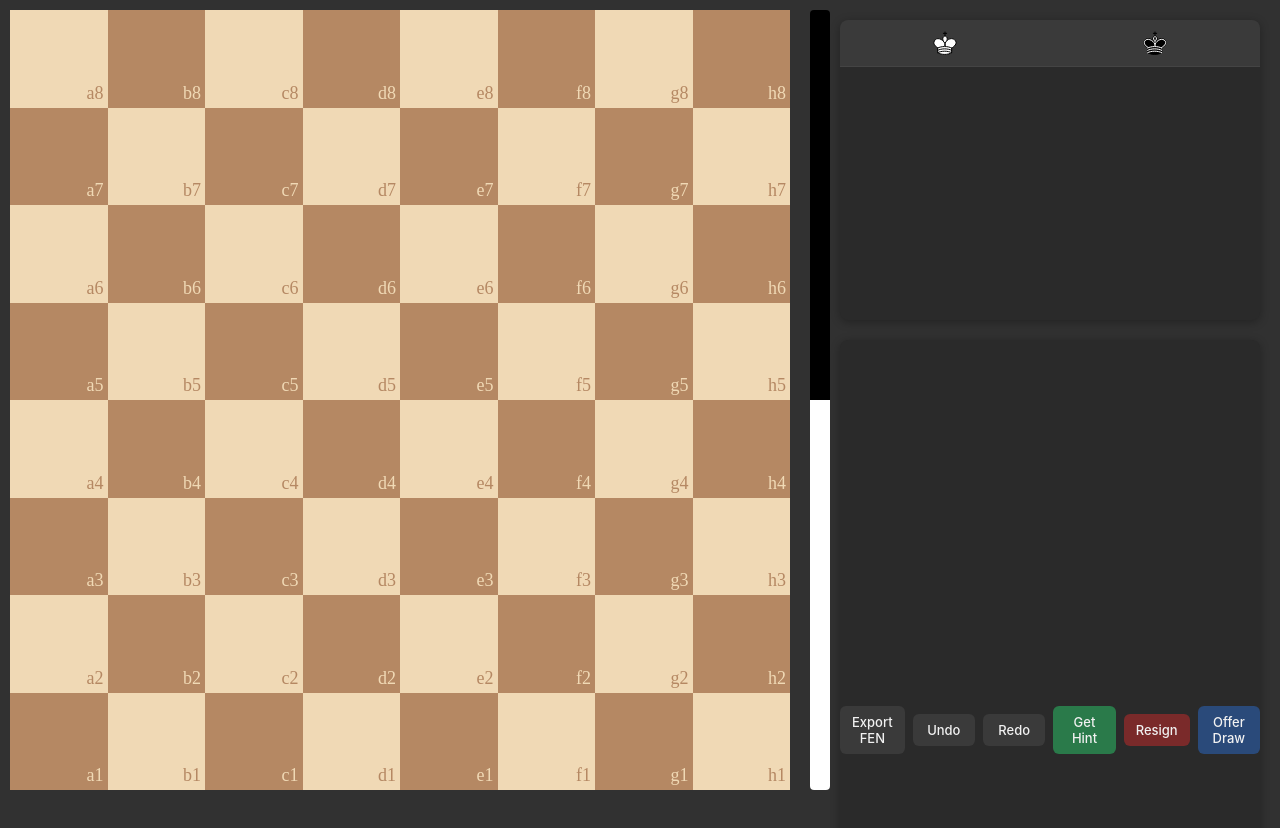
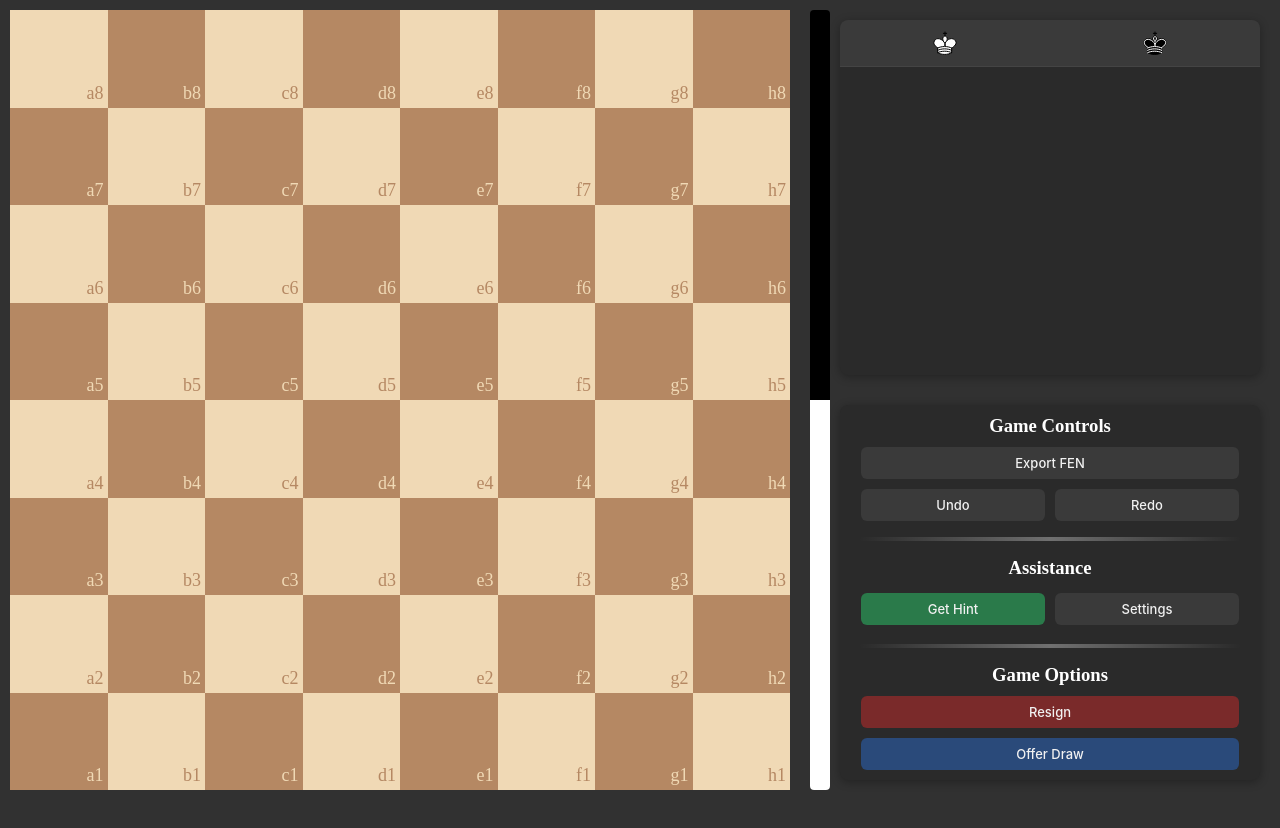
Before and after one commit to ShayCerny/Chess-Mate, a React (Vite) app: page / in a window 1280 px wide. Shown: the top 828 px of the page. After the commit the page ends 800 px from the top, so only its background shows below. Built offline with nearby package versions, Linux system fonts and the light colour scheme.

Commit message:
Prettied up controls

```diff
--- a/src/renderer/components/GameManager.tsx
+++ b/src/renderer/components/GameManager.tsx
@@ -16,8 +16,7 @@ import Piece from "./Piece";
 // offerDraw()
 
 export const GameManager = () => {
-	const moveList = [
-	] as ITurnMove[];
+	const moveList = [] as ITurnMove[];
 	const whiteAdvantage = 0.5; // when a move is done it should calculate a new position evaluation and return whiteAdvantage
 	const height = `${whiteAdvantage * 100}%`;
 	return (
@@ -53,15 +52,31 @@ export const GameManager = () => {
 						</tbody>
 					</table>
 					<div className="controls">
+						<div className="group">
+							<h3 className="group-title">Game Controls</h3>
 							<button className="control-btn export">Export FEN</button>
+							<div className="row">
 								<button className="control-btn undo">Undo</button>
 								<button className="control-btn redo">Redo</button>
+							</div>
+						</div>
+						<hr />
+						<div className="group">
+							<h3 className="group-title">Assistance</h3>
+							<div className="row">
 								<button className="control-btn hint">Get Hint</button>
+								<button className="control-btn">Settings</button>
+							</div>
+						</div>
+						<hr />
+						<div className="group">
+							<h3 className="group-title">Game Options</h3>
 							<button className="control-btn resign">Resign</button>
 							<button className="control-btn draw">Offer Draw</button>
 						</div>
 					</div>
 				</div>
 			</div>
+		</div>
 	);
 };
--- a/src/renderer/styles/chess.scss
+++ b/src/renderer/styles/chess.scss
@@ -86,6 +86,10 @@
 
 		div {
 			height: 100%;
+			display: flex;
+			flex-direction: column;
+			align-items: center;
+			justify-content: center;
 
 			#move-tree {
 				width: calc(100vw - 100vh - 40px - 20px);
@@ -99,7 +103,7 @@
 				text-align: center;
 				overflow: hidden;
 				display: block; // allow scroll inside
-				height: 300px;
+				height: calc(50vh - 20px);
 
 				thead {
 					display: table;
@@ -190,19 +194,56 @@
 
 			.controls {
 				display: flex;
+				flex-direction: column;
 				justify-content: space-between;
 				align-items: center;
 				width: calc(100vw - 100vh - 40px - 20px);
+				height: auto;
 				margin: 10px;
 				margin-top: 20px;
+				padding: 10px 0;
 				background-color: #2a2a2a;
 				border-radius: 8px;
 				box-shadow: 0 2px 10px rgba(0, 0, 0, 0.3);
 				gap: 8px;
+				height: calc(50vh - 20px);
+
+				hr {
+					padding: 2px;
+					width: 90%;
+					border: 0;
+					height: 1px;
+					background-image: linear-gradient(
+						to right,
+						transparent,
+						rgba(255, 255, 255, 0.329),
+						transparent
+					);
+					border-radius: 100px;
+				}
+
+				.group,
+				h3 {
+					padding: 0;
+					margin: 0;
+					display: flex;
+					gap: 10px;
+				}
+
+				.group {
+					width: 90%;
+				}
+
+				.row {
+					width: 100%;
+					display: flex;
+					flex-direction: row;
+					gap: 10px;
+				}
 
 				.control-btn {
-					flex: 1;
 					padding: 8px 12px;
+					width: 100%;
 					background-color: #3a3a3a;
 					color: #f1f1f1;
 					font-family: "Inter", sans-serif;
@@ -210,6 +251,7 @@
 					font-weight: 500;
 					border: none;
 					border-radius: 6px;
+
 					cursor: pointer;
 					transition: background-color 0.2s ease, transform 0.1s ease,
 						box-shadow 0.2s ease;
```
Lines whose indentation alone changed are shown as unchanged.
